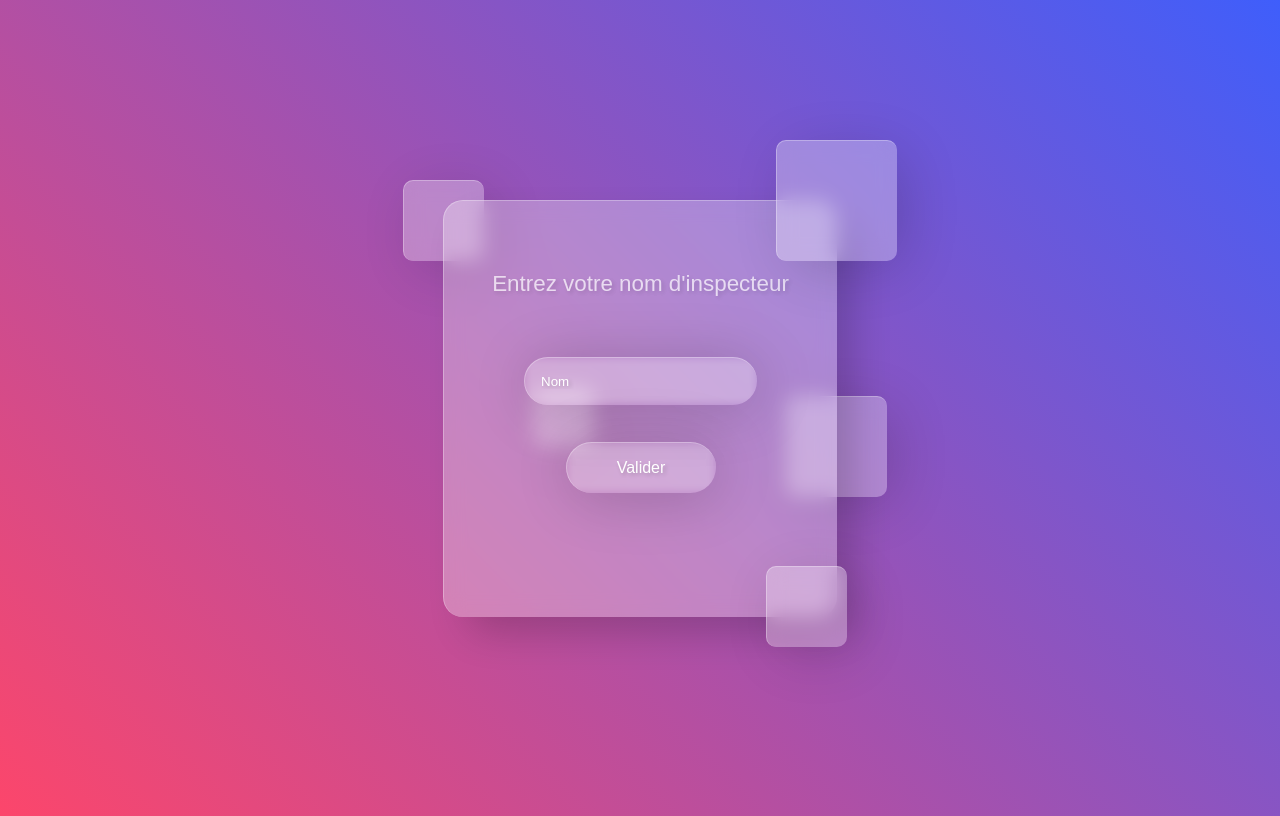
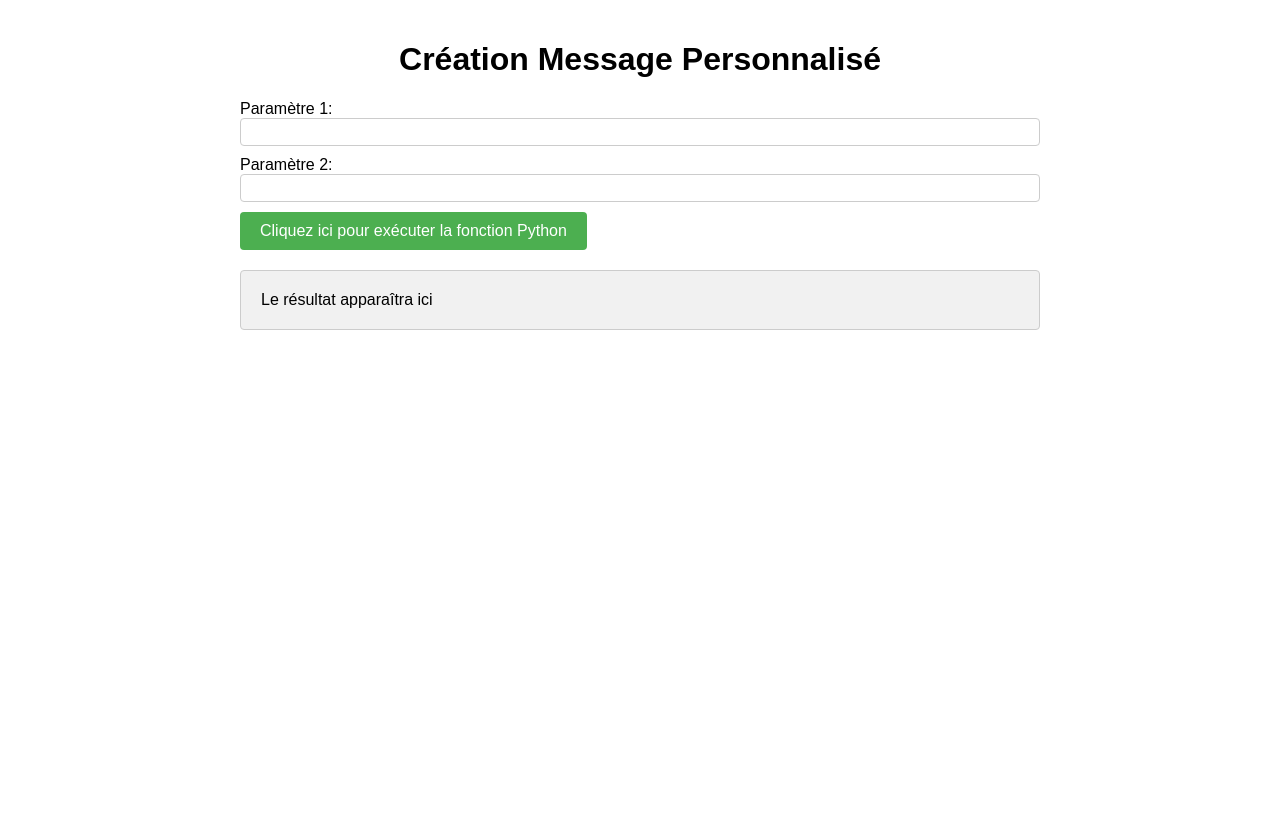
Before and after one commit to DevJ2K/ProjetSoftwareDiscord, a Python web app: template flask/templates/index.html in a window 1280 px wide. After the commit the page ends 330 px from the top, so only its background shows below. Run offline with Jinja, Linux system fonts and the light colour scheme; the template is opened without the code that fills it, so the values that code supplies are empty.

Commit message:
Mise en place de AJAX pour lier JS et Flask

```diff
--- a/flask/static/css/index.css
+++ b/flask/static/css/index.css
@@ -1,125 +1,43 @@
 body {
-    background: linear-gradient(45deg, #FC466B, #3F5EFB);
-    height: 100vh;
-    font-family: arial, sans-serif;
-    display: flex;
-    align-items: center;
-    justify-content: center;
+  font-family: Arial, sans-serif;
+  max-width: 800px;
+  margin: 0 auto;
+  padding: 20px;
 }
 
-  .container {
-    position: relative;
-  }
-
-  form {
-    background: rgba(255, 255, 255, .3);
-    padding: 3rem;
-    height: 320px;
-    border-radius: 20px;
-    border-left: 1px solid rgba(255, 255, 255, .3);
-    border-top: 1px solid rgba(255, 255, 255, .3);
-    backdrop-filter: blur(10px);
-    -webkit-backdrop-filter: blur(10px);
-    -moz-backdrop-filter: blur(10px);
-    box-shadow: 20px 20px 40px -6px rgba(0, 0, 0, .2);
+h1 {
   text-align: center;
 }
 
-  p {
-    color: white;
-    font-weight: 500;
-    opacity: .7;
-    font-size: 1.4rem;
-    margin-bottom: 60px;
-    text-shadow: 2px 2px 4px rgba(0, 0, 0, .2);
+input[type="text"] {
+  padding: 5px;
+  border: 1px solid #ccc;
+  border-radius: 4px;
+  font-size: 14px;
+  width: 100%;
+  box-sizing: border-box;
+  margin-bottom: 10px;
 }
 
-  a {
-    text-decoration: none;
-    color: #ddd;
-    font-size: 12px;
+button {
+  background-color: #4CAF50;
+  color: white;
+  padding: 10px 20px;
+  border: none;
+  border-radius: 4px;
+  cursor: pointer;
+  font-size: 16px;
+  margin-bottom: 20px;
 }
 
-  a:hover {
-    text-shadow: 2px 2px 6px #00000040;
+button:hover {
+  background-color: #45a049;
 }
 
-  a:active {
-    text-shadow: none;
+#result-container {
+  border: 1px solid #ccc;
+  border-radius: 4px;
+  padding: 20px;
+  font-size: 16px;
+  background-color: #f1f1f1;
 }
-
-  input {
-    background: transparent;
-    border: none;
-    border-left: 1px solid rgba(255, 255, 255, .3);
-    border-top: 1px solid rgba(255, 255, 255, .3);
-    padding: 1rem;
-    width: 200px;
-    border-radius: 50px;
-    backdrop-filter: blur(5px);
-    -webkit-backdrop-filter: blur(5px);
-    -moz-backdrop-filter: blur(5px);
-    box-shadow: 4px 4px 60px rgba(0, 0, 0, .2);
-    color: white;
-    font-weight: 500;
-    text-shadow: 2px 2px 4px rgba(0, 0, 0, .2);
-    transition: all .3s;
-    margin-bottom: 2em;
-  }
-
-  input:hover,
-  input[type="texte"]:focus{
-    background: rgba(255,255,255,0.1);
-    box-shadow: 4px 4px 60px 8px rgba(0,0,0,0.2);
-  }
-
-  input[type="submit"] {
-    margin-top: 10px;
-    width: 150px;
-    font-size: 1rem;
-    cursor: pointer;
-  }
-
-  ::placeholder {
-    color: #fff;
-  }
-
-  .drop {
-    background: rgba(255, 255, 255, .3);
-    backdrop-filter: blur(10px);
-    -webkit-backdrop-filter: blur(10px);
-    border-radius: 10px;
-    border-left: 1px solid rgba(255, 255, 255, .3);
-    border-top: 1px solid rgba(255, 255, 255, .3);
-    box-shadow: 10px 10px 60px -8px rgba(0,0,0,0.2);
-    position: absolute;
-    transition: all 0.2s ease;
-  }
-
-  .drop-1 {
-    height: 80px; width: 80px;
-    top: -20px; left: -40px;
-    z-index: -1;
-  }
-
-  .drop-2 {
-    height: 80px; width: 80px;
-    bottom: -30px; right: -10px;
-  }
-
-  .drop-3 {
-    height: 100px; width: 100px;
-    bottom: 120px; right: -50px;
-    z-index: -1;
-  }
-
-  .drop-4 {
-    height: 120px; width: 120px;
-    top: -60px; right: -60px;
-  }
-
-  .drop-5 {
-    height: 60px; width: 60px;
-    bottom: 170px; left: 90px;
-    z-index: -1;
-  }
--- a/flask/static/js/index.js
+++ b/flask/static/js/index.js
@@ -0,0 +1,19 @@
+$("#my-button").click(function() {
+    const param1 = $("#param1").val();
+    const param2 = $("#param2").val();
+
+    $.ajax({
+        url: '/execute_function',
+        type: 'POST',
+        data: {
+            param1: param1,
+            param2: param2
+        },
+        success: function(response) {
+            $("#result-container").html(response.result);
+        },
+        error: function() {
+            alert("Erreur lors de l'appel de la fonction Python.");
+        }
+    });
+});
--- a/flask/templates/index.html
+++ b/flask/templates/index.html
@@ -1,26 +1,23 @@
-<!DOCTYPE html>
-<html>
+<!-- index.html -->
+<!doctype html>
+<html lang="en">
 <head>
-	<meta charset="utf-8">
-	<meta name="viewport" content="width=device-width, initial-scale=1">
-	<title>Index</title>
-	<link rel="stylesheet" href="{{ url_for('static', filename= 'css/index.css') }}">
+    <meta charset="utf-8">
+    <meta name="viewport" content="width=device-width, initial-scale=1">
+    <title>Exemple Flask et AJAX avec paramètres</title>
+    <script src="https://code.jquery.com/jquery-3.6.0.min.js"></script>
+    <link rel="stylesheet" href="{{ url_for('static', filename= 'css/index.css') }}">
 </head>
 <body>
-	<div class="container">
-  <form method="post" action="http://localhost:5000/index">
-    <p>Entrez votre nom d'inspecteur</p>
-    <input type="texte" name=surnom placeholder="Nom"><br>
-    <input type="submit" value="Valider"><br>
-  </form>
 
-  <div class="drop drop-1"></div>
-  <div class="drop drop-2"></div>
-  <div class="drop drop-3"></div>
-  <div class="drop drop-4"></div>
-  <div class="drop drop-5"></div>
-</div>
+<h1>Création Message Personnalisé</h1>
 
+Paramètre 1: <input type="text" id="param1"><br>
+Paramètre 2: <input type="text" id="param2"><br>
+<button id="my-button">Cliquez ici pour exécuter la fonction Python</button>
+<div id="result-container">Le résultat apparaîtra ici</div>
+
+<script src="{{ url_for('static', filename= 'js/index.js') }}"></script>
 
 </body>
 </html>
```
Also changed, not shown: flask/botDiscord/customEmbed.py (+9 -9 lines), flask/views.py (+24 -2 lines). Lines whose indentation alone changed are shown as unchanged.
